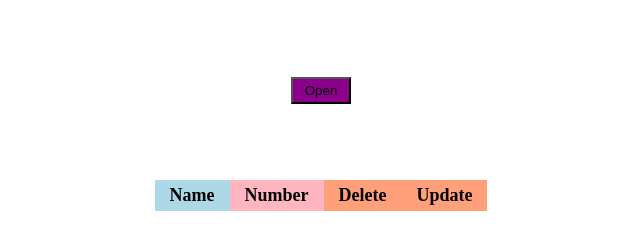
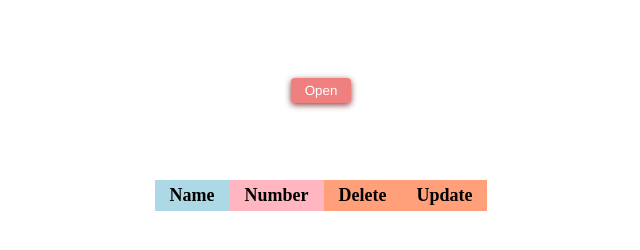
Before and after one commit to Layrovell/vannila-js-phone-book, a plain HTML site: page src/index.html in a window 1280 px wide. Shown: the whole page, without its empty margins (319-959 px from the left). Drawn offline with Linux system fonts and the light colour scheme; no server answers.

Commit message:
finished core functionality

```diff
--- a/src/scripts/classes/addForm.js
+++ b/src/scripts/classes/addForm.js
@@ -19,35 +19,74 @@ export class AddForm {
         button.type = 'submit';
         button.setAttribute('class', 'btn btn-form');
 
-    ['name', 'number'].forEach(labelName => {
-      const isName = labelName === 'name';
-      const label = document.createElement('label');
-      const input = document.createElement('input');
-      input.setAttribute('class', 'input');
-      input.type = 'text';
-      input.id = `form-${labelName}`;
-      input.placeholder = isName ? 'Alyona' : '+8 880 2020 534';
+        const labelForName = this.createLabel('form-name', 'First name:');
+        const labelForNumber = this.createLabel('form-number', 'Phone:');
 
-      input.addEventListener('change', (e) => {
+        const inputName = this.createInput('name', 'input', 'text', 'form-name', 'Alyona');
+        const inputNumber = this.createInput('number', 'input', 'text', 'form-number', '+8 880 2020 534');
+
+        form.appendChild(labelForName);
+        form.appendChild(inputName);
+        form.appendChild(labelForNumber);
+        form.appendChild(inputNumber);
+
+        inputNumber.addEventListener('change', (e) => {
             if (e.target.value) {
-          this[labelName] = e.target.value;
+                this.number = e.target.value;
             }
         });
 
-      form.appendChild(label);
-      label.htmlFor = input.id;
-      label.innerHTML = isName ? 'First name:' : 'Phone:';
-      label.after(input);
-    });
-
         form.appendChild(button);
-
         form.addEventListener('submit', async (e) => {
             e.preventDefault();
-      await this.config.addItem(this.name, this.number, this.newContact);
+            await this.config.addItem(this.name, this.number);
         });
 
         container.appendChild(formContainer);
         formContainer.appendChild(form);
     }
+
+    createInput(name, className, type, id, placeholder) {
+        const input = document.createElement('input');
+        input.setAttribute('name', `${name}`);
+        input.setAttribute('class', `${className}`);
+        input.type = type;
+        input.id = id;
+        input.placeholder = placeholder;
+
+        return input;
     }
+
+    // createInputWithLabel(name, className, type, id, placeholder, htmlFor, text) {
+    //     const input = document.createElement('input');
+    //     input.setAttribute('name', `${name}`);
+    //     input.setAttribute('class', `${className}`);
+    //     input.type = type;
+    //     input.id = id;
+    //     input.placeholder = placeholder;
+    //
+    //     const label = document.createElement('label');
+    //     label.htmlFor = htmlFor;
+    //     label.innerHTML = text;
+    //
+    //
+    //     return input.append(label);
+    // }
+
+    createLabel(htmlFor, text) {
+        const label = document.createElement('label');
+        label.htmlFor = htmlFor;
+        label.innerHTML = text;
+
+        return label;
+    }
+
+
+    // createEventL(input, typeEvent, name) {
+    //     return `${input}`.addEventListener(`${typeEvent}`, (e) => {
+    //         if (e.target.value) {
+    //             [name] = e.target.value;
+    //         }
+    //     });
+    // }
+}
--- a/src/scripts/classes/apiMethods.js
+++ b/src/scripts/classes/apiMethods.js
@@ -24,7 +24,6 @@ export class ApiMethods {
     } catch (e) {
       console.warn('Error: ', e)
     }
-    console.log(this.baseURL)
   }
 
   async create(name, number) {
--- a/src/scripts/classes/interface.js
+++ /dev/null
@@ -1,125 +0,0 @@
-import {AddForm} from "./addForm.js";
-
-export class Interface {
-    constructor(root, config) {
-        this.AddForm = new AddForm({
-            addItem: config.addItem,
-        });
-        this.root = root;
-        this.config = config;
-        this.info = {
-            id: 0,
-            name: '',
-            number: 0,
-        }
-    }
-
-    createForm() {
-        this.AddForm.createAddForm();
-    }
-
-    createTable(data) {
-        const app = document.querySelector('.container');
-        const form = document.querySelector('.form');
-        const formContainer = document.querySelector('.form-container');
-
-        const table = document.createElement('table');
-        table.classList.add('table');
-        app.appendChild(table);
-
-        const thead = document.createElement('thead');
-        thead.classList.add('thead');
-
-        ['name', 'number', 'delete', 'update'].forEach(el => {
-            const th = document.createElement('th');
-            th.innerHTML = `${el}`;
-            th.classList.add(`th-${el}`);
-            table.appendChild(th);
-            thead.appendChild(th);
-
-            table.prepend(thead);
-        })
-
-
-        for (let user of data) {
-            const row = document.createElement('tr');
-
-            this.info.id = user._id;
-            this.info.name = user.name;
-            this.info.number = user.number;
-
-            const userNameCell = this.createTableCell(this.info.name);
-            row.appendChild(userNameCell);
-
-            const userNumberCell = this.createTableCell(this.info.number);
-            row.appendChild(userNumberCell);
-
-            const deleteButton = this.createTableButton(
-                'Delete',
-                this.info.id,
-                'btn btn-remove',
-                this.config.delete,
-            );
-            const deleteButtonCell = document.createElement('td');
-            deleteButtonCell.append(deleteButton);
-            row.appendChild(deleteButtonCell);
-
-            const updateButton = this.createTableButton(
-                'Update',
-                this.info,
-                'btn btn-update',
-                this.config.update,
-            );
-            const updateButtonCell = document.createElement('td');
-            updateButtonCell.append(updateButton);
-            row.appendChild(updateButtonCell);
-            table.appendChild(row);
-        }
-
-        const openBtn = this.createOpenButton('Open');
-        formContainer.prepend(openBtn);
-        openBtn.addEventListener('click', (e) => {
-            form.classList.toggle('open');
-        })
-    }
-
-    createTableCell(text) {
-        const cell = document.createElement('td');
-        cell.innerText = text;
-
-        return cell;
-    }
-
-    createTableButton(label, data, className, action) {
-        const button = document.createElement('button');
-        button.setAttribute('class', className);
-        button.innerText = label;
-
-        button.addEventListener('click', async () => {
-            await action(data);
-        });
-
-        return button;
-    }
-
-    createRoot() {
-        const root = document.createElement('div');
-        root.setAttribute('id', this.root);
-        const body = document.getElementsByTagName('body')[0];
-        body.appendChild(root);
-
-        const app = document.createElement('div');
-        app.setAttribute('class', 'container');
-
-        root.appendChild(app);
-        console.log(root);
-    }
-
-    createOpenButton(text) {
-        const openButton = document.createElement('button');
-        openButton.setAttribute('class', 'btn btn-open');
-        openButton.innerText = text;
-
-        return openButton;
-    }
-}
--- /dev/null
+++ b/src/scripts/classes/interfaceApp.js
@@ -0,0 +1,123 @@
+import {AddForm} from "./addForm.js";
+
+export class InterfaceApp {
+    constructor(root, config) {
+        this.AddForm = new AddForm({
+            addItem: config.addItem,
+        });
+        this.root = root;
+        this.config = config;
+        this.info = {
+            id: 0,
+            name: '',
+            number: 0,
+        }
+    }
+
+    createForm() {
+        this.AddForm.createAddForm();
+    }
+
+    createTable(data) {
+        const app = document.querySelector('.container');
+        const form = document.querySelector('.form');
+        const formContainer = document.querySelector('.form-container');
+
+        const table = document.createElement('table');
+        table.classList.add('table');
+        app.appendChild(table);
+
+        const thead = document.createElement('thead');
+        thead.classList.add('thead');
+
+        ['name', 'number', 'delete', 'update'].forEach(el => {
+            const th = document.createElement('th');
+            th.innerHTML = `${el}`;
+            th.classList.add(`th-${el}`);
+            table.appendChild(th);
+            thead.appendChild(th);
+
+            table.prepend(thead);
+        })
+
+        for (let user of data) {
+            const row = document.createElement('tr');
+
+            this.info.id = user._id;
+            this.info.name = user.name;
+            this.info.number = user.number;
+
+            const userNameCell = this.createTableCell(this.info.name);
+            row.appendChild(userNameCell);
+
+            const userNumberCell = this.createTableCell(this.info.number);
+            row.appendChild(userNumberCell);
+
+            const deleteButton = this.createTableButton(
+                'Delete',
+                this.info.id,
+                'btn btn-delete',
+                this.config.delete,
+            );
+            const deleteButtonCell = document.createElement('td');
+            deleteButtonCell.append(deleteButton);
+            row.appendChild(deleteButtonCell);
+
+            const updateButton = this.createTableButton(
+                'Update',
+                this.info,
+                'btn btn-update',
+                this.config.update,
+            );
+            const updateButtonCell = document.createElement('td');
+            updateButtonCell.append(updateButton);
+            row.appendChild(updateButtonCell);
+            table.appendChild(row);
+        }
+
+        const openBtn = this.createOpenButton('Open');
+        formContainer.prepend(openBtn);
+        openBtn.addEventListener('click', (e) => {
+            form.classList.toggle('open');
+        })
+    }
+
+    createTableCell(text) {
+        const cell = document.createElement('td');
+        cell.innerText = text;
+
+        return cell;
+    }
+
+    createTableButton(label, data, className, action) {
+        const button = document.createElement('button');
+        button.setAttribute('class', className);
+        button.innerText = label;
+
+        button.addEventListener('click', async () => {
+            await action(data);
+        });
+
+        return button;
+    }
+
+    createRoot() {
+        const root = document.createElement('div');
+        root.setAttribute('id', this.root);
+        const body = document.getElementsByTagName('body')[0];
+        body.appendChild(root);
+
+        const app = document.createElement('div');
+        app.setAttribute('class', 'container');
+
+        root.appendChild(app);
+    }
+
+    createOpenButton(text) {
+        const openButton = document.createElement('button');
+        openButton.setAttribute('class', 'btn btn-open');
+        openButton.innerText = text;
+
+        return openButton;
+    }
+}
--- a/src/scripts/index.js
+++ b/src/scripts/index.js
@@ -1,4 +1,4 @@
 export * from './classes/apiMethods.js';
-export * from './classes/interface.js';
+export * from './classes/interfaceApp.js';
 export * from './classes/controllers.js';
 export * from './classes/addForm.js';
--- a/src/styles/style.css
+++ b/src/styles/style.css
@@ -29,15 +29,10 @@ body {
     text-align: center;
 }
 
-.btn-form {
-    width: 60px;
-    margin: 0 auto;
-    background-color: darkcyan;
-}
-
 .input {
     margin-bottom: 6px;
 }
+
 /*end form*/
 
 /*start table*/
@@ -75,28 +70,81 @@ td {
 }
 /*end table*/
 
-/*start buttons*/
-.btn {
-    outline: none;
-    margin: 2px;
-    width: 60px;
-    padding: 4px 8px;
-}
-
-.btn-remove {
-    background-color: #f8d2c0;
-}
-
-.btn-update {
-    background-color: #b4efb4;
-}
-
-.btn-open {
-    background-color: darkmagenta;
-}
-/*end buttons*/
-
 /*helpers*/
 .open {
     display: block;
 }
+
+/*start buttons*/
+.btn {
+    font-family: 'Helvetica', 'Arial', sans-serif;
+    padding: 5px 10px;
+    width: 60px;
+    color: #fff;
+    border-radius: 4px;
+    border: none;
+    cursor: pointer;
+    position: relative;
+    transition: transform ease-in 0.1s, box-shadow ease-in 0.25s;
+}
+
+.btn:focus {
+    outline: 0;
+}
+
+.btn:before,
+.btn:after {
+    position: absolute;
+    content: '';
+    display: block;
+    width: 140%;
+    height: 100%;
+    left: -20%;
+    z-index: -1000;
+    transition: all ease-in-out 0.5s;
+    background-repeat: no-repeat;
+}
+
+.btn:active {
+    transform: scale(0.9);
+}
+
+.btn-open {
+    background-color: lightcoral;
+    box-shadow: 0 2px 6px #834343;
+}
+
+.btn-open:active {
+    background-color: #be6868;
+}
+
+
+.btn-delete {
+    background-color: darkred;
+    box-shadow: 0 2px 4px #4f0000;
+}
+
+.btn-delete:active {
+    background-color: #720000;
+}
+
+
+.btn-update {
+    background-color: darkslateblue;
+    box-shadow: 0 2px 4px #332b67;
+}
+
+.btn-update:active {
+    background-color: #3d3473;
+}
+
+
+.btn-form {
+    margin: 0 auto;
+    background-color: darkgreen;
+    box-shadow: 0 2px 4px #004500;
+}
+
+.btn-form:active {
+    background-color: #004f00;
+}
```
Also changed, not shown: src/scripts/classes/controllers.js (+4 -6 lines). Lines whose indentation alone changed are shown as unchanged.
